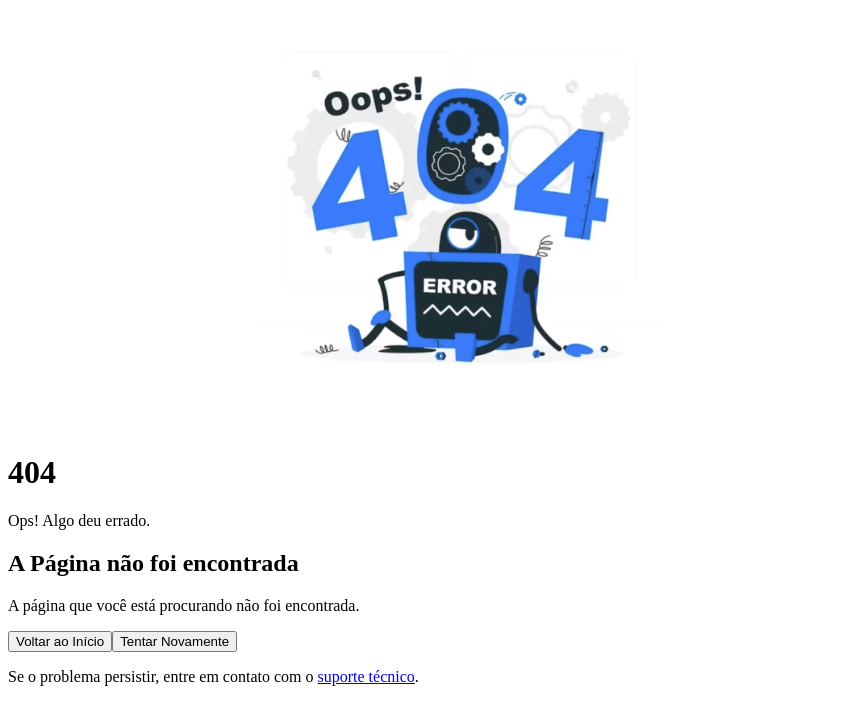
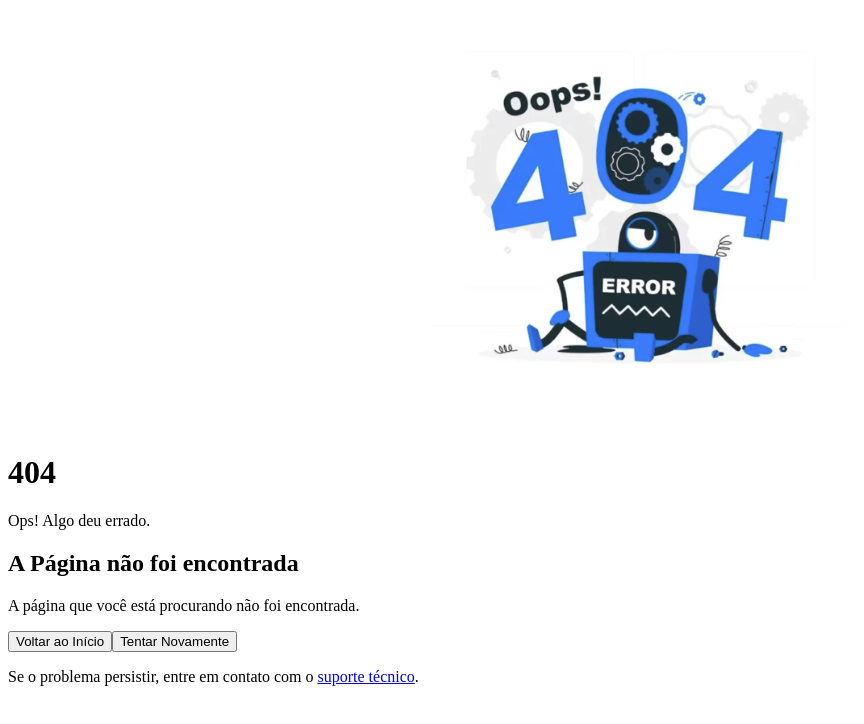
Before and after one commit to ryannvini10-beep/Rv_EPIs, a Vue app: page /erro in a window 1280 px wide. Shown: the top 724 px of the page, without its empty margins (0-864 px from the left). Built offline with nearby package versions, Linux system fonts and the light colour scheme; no server answers.

Commit message:
ajuste na centralização da imagem de erro

```diff
--- a/src/views/erro.vue
+++ b/src/views/erro.vue
@@ -79,12 +79,13 @@ const refreshPage = () => {
 <style scoped>
 /* Adicionando suas linhas de estilo específicas */
 .home__hero-img {
+  display: block;
   width: 40%;
   max-width: 100%;
   border-radius: 150px;
-  margin-left: 200px; /* Isso move a imagem para a direita */
-  display: block;    /* Necessário para o margin funcionar bem */
-  margin-bottom: 2rem; /* Espaçamento inferior */
+  margin-left: auto;   /* Centraliza horizontalmente */
+  margin-right: auto;  /* Centraliza horizontalmente */
+  margin-bottom: 2rem;
 }
 
 h1 {
```
